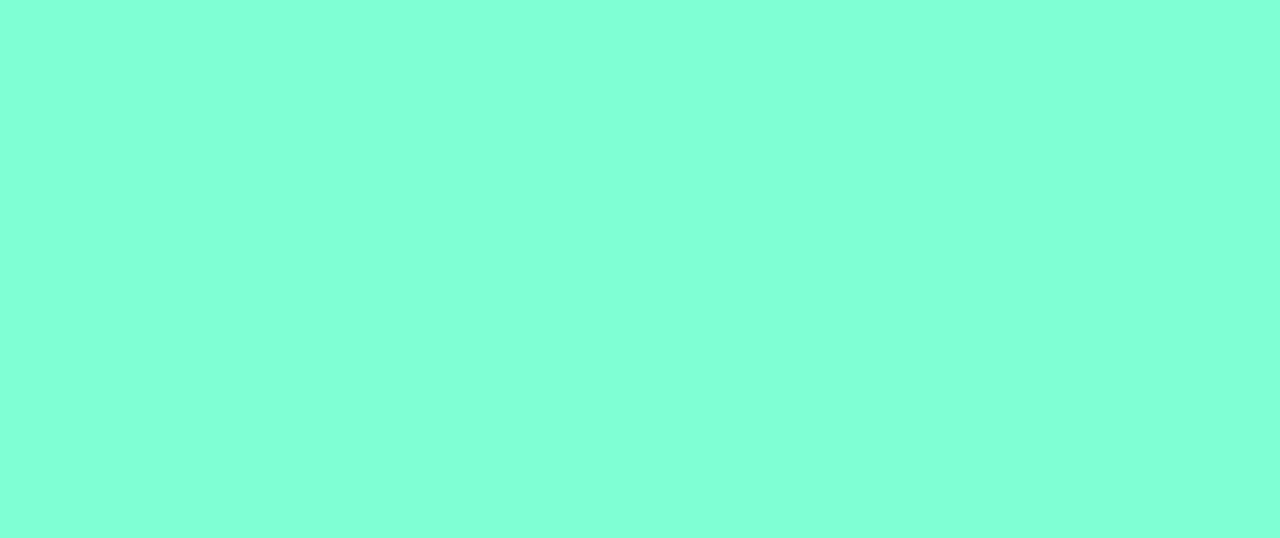
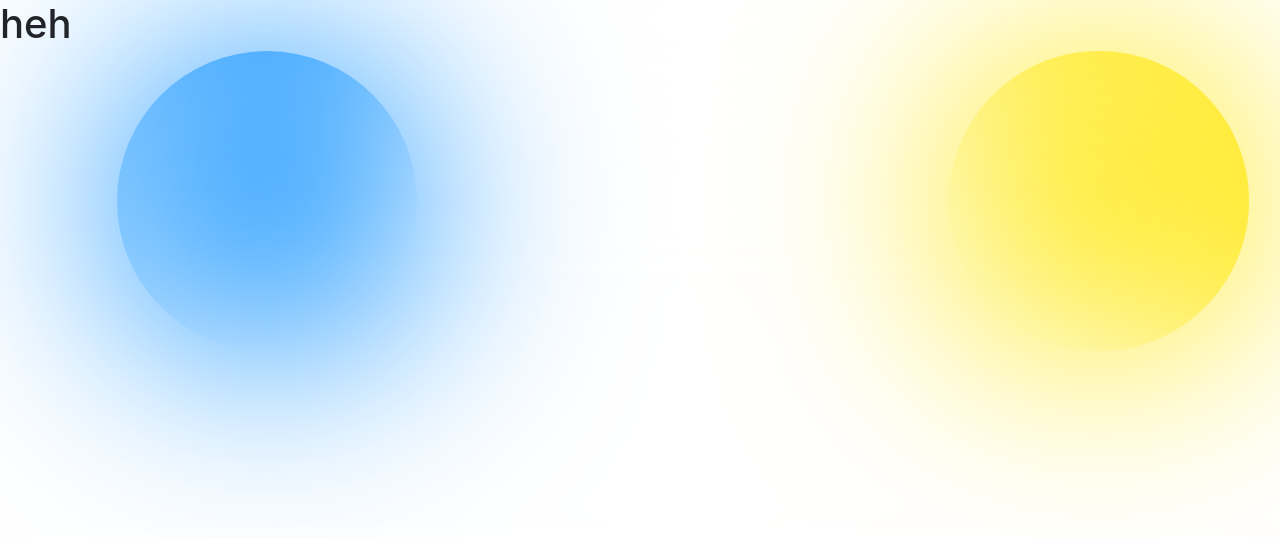
Before and after one commit to shonmacray/ui-one, a Next.js app: page / in a window 1280 px wide. Shown: the top 538 px of the page. Built offline with nearby package versions, Linux system fonts and the light colour scheme.

Commit message:
created nice background

```diff
--- a/pages/index.js
+++ b/pages/index.js
@@ -2,13 +2,17 @@ import Head from 'next/head'
 
 export default function Home() {
   return (
-    <div className="container">
+    <div>
       <Head>
         <title>ui one</title>
         <link rel="icon" href="/favicon.ico" />
-
+        <link rel="stylesheet" href="https://stackpath.bootstrapcdn.com/bootstrap/4.5.0/css/bootstrap.min.css" integrity="sha384-9aIt2nRpC12Uk9gS9baDl411NQApFmC26EwAOH8WgZl5MYYxFfc+NcPb1dKGj7Sk" crossorigin="anonymous"></link>
       </Head>
-
+      <div className="blur">
+       <div>
+         <h1>heh</h1>
+       </div>
+      </div>
     </div>
   )
 }
--- a/styles/index.css
+++ b/styles/index.css
@@ -1,3 +1,11 @@
+body,h1,h2,h3,h4,p,span{margin: 0; padding: 0;}
 body{
-    background-color: aquamarine;
+    background-color: rgba(255, 255, 255, .15);
+    backdrop-filter: blur(7rem);
+    background-image: url("../assets/background.png");
+    background-repeat: no-repeat;
 }
+.blur{
+    height: 100vh;
+    width: 100%;
+}
```
Also changed, not shown: assets/background.png (added).
